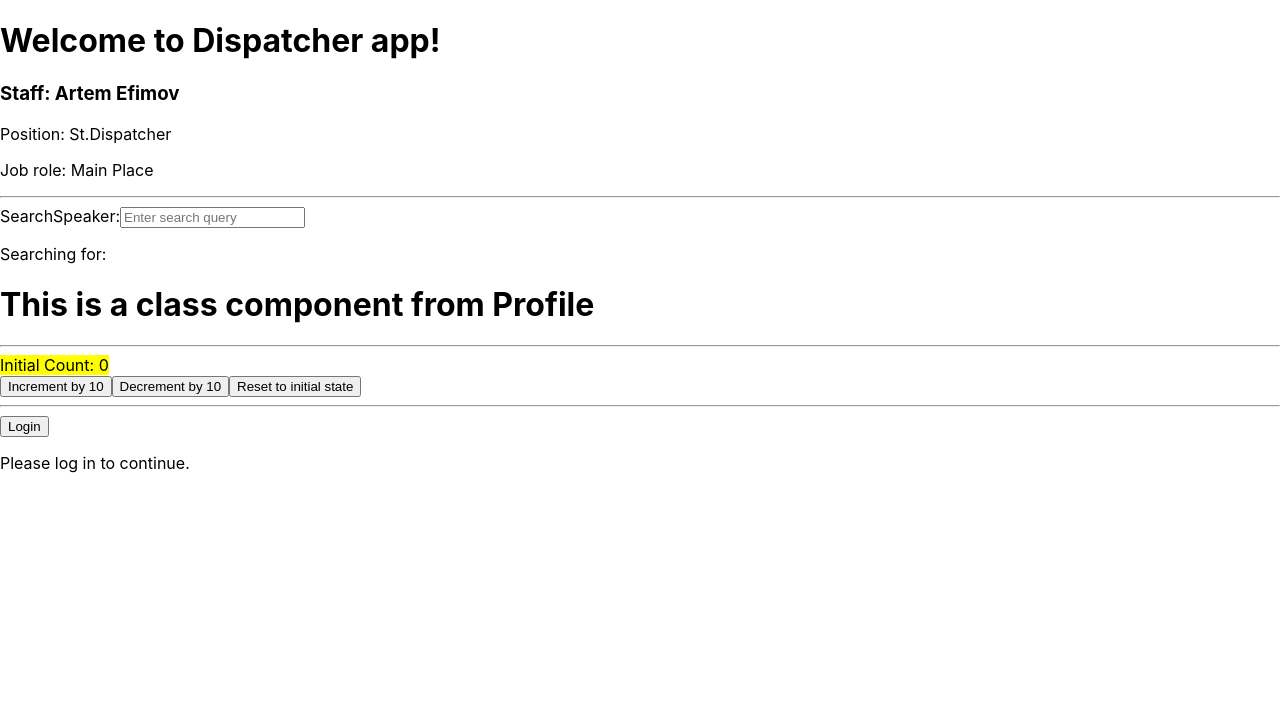
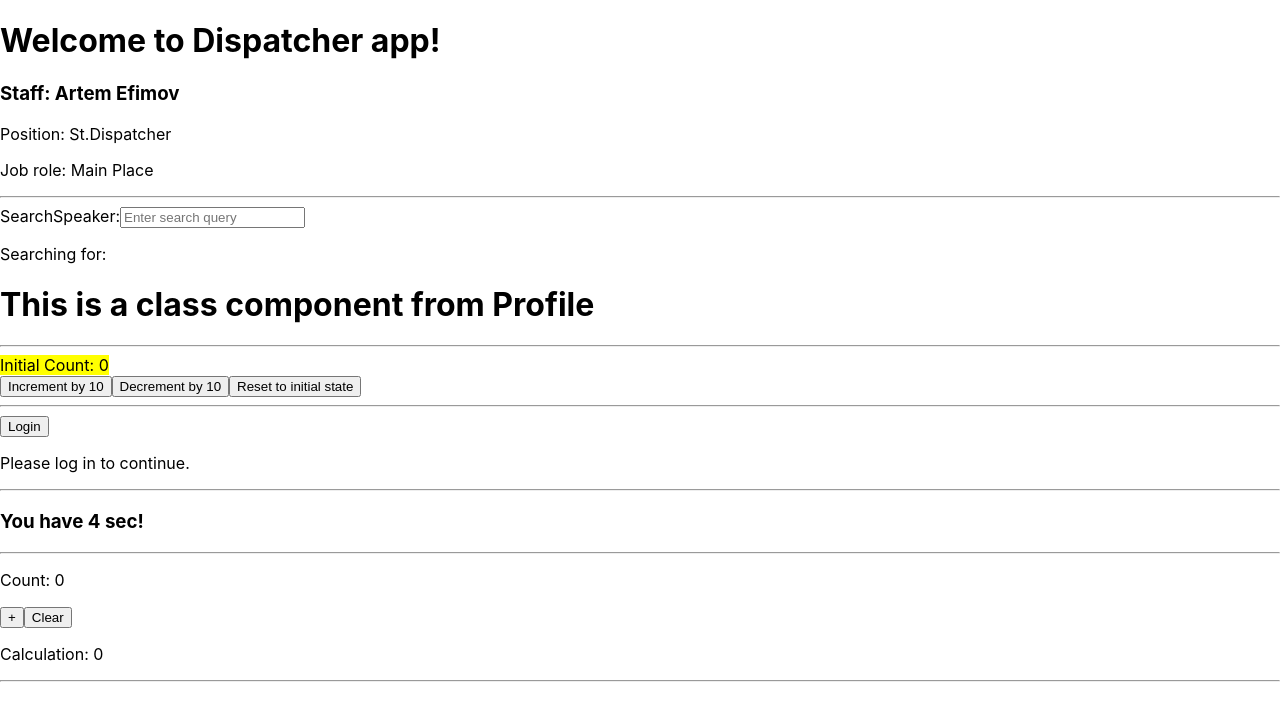
Before and after one commit to MyodsOnline/Flask_React, a React (Create React App) app in the folder frontend/: page / in a window 1280 px wide. Shown: the top 720 px of the page. Built offline with nearby package versions, Linux system fonts and the light colour scheme.

Commit message:
chapter three: 61

```diff
--- a/frontend/src/App.js
+++ b/frontend/src/App.js
@@ -5,7 +5,9 @@ import SearchSpeaker from './SearchSpeaker/SearchSpeaker';
 import BrakeLine from './Utils/utils';
 import Counter from './Utils/Counter';
 import Dashboard from './LoginLogout/LoginLogout';
-
+import UseEffectExample1 from './useEffectExample/useEffectExOne';
+import UseEffectExampleTwo from './useEffectExample/useEffectExTwo';
+import useContextExampleOne from './useContextExamples/useContextExOne';
 
 const SpreakerProfile = (props) => {
   return(
@@ -34,6 +36,12 @@ function App() {
       <Counter />
         <BrakeLine />
       <Dashboard />
+        <BrakeLine />
+      <UseEffectExample1 />
+        <BrakeLine />
+      <UseEffectExampleTwo />
+        <BrakeLine />
+      <useContextExampleOne />
     </div>
   );
 }
--- a/frontend/src/Utils/Counter.jsx
+++ b/frontend/src/Utils/Counter.jsx
@@ -2,6 +2,7 @@ import React, {useState} from 'react'
 
 const Counter = () => {
     const [count, setCount] = useState(0);
+
     const handleIncrementByTen = () => {
         setCount(count + 10);
     };
--- /dev/null
+++ b/frontend/src/useContextExamples/useContextExOne.jsx
@@ -0,0 +1,34 @@
+import React, {useContext, createContext, useState} from "react";
+
+const context = createContext(null)
+
+const useContextExampleOne = () => {
+    const [speakerName] = useState("Fillip Morris");
+
+    return (
+        <context.Provider value={{speakerName}}>
+            <h1>This is Parent Component</h1>
+            <ImmediateChildComponent speakerName={speakerName} />
+        </context.Provider>
+    );
+};
+
+function ImmediateChildComponent({speakerName}) {
+    return (
+        <div>
+            <h2>This is an immediate Child Component</h2><hr/>
+            <GrandChildComponent speakerName={speakerName} />
+        </div>
+    )
+}
+
+function GrandChildComponent({speakerName}) {
+    return (
+        <div>
+            <h2>This is a Grand Child Component</h2><hr/>
+            <h4>Speakers Name: {speakerName}</h4>
+        </div>
+    )
+}
+
+export default useContextExampleOne;
--- /dev/null
+++ b/frontend/src/useEffectExample/useEffectExOne.jsx
@@ -0,0 +1,18 @@
+import React, {useEffect, useState} from "react";
+
+const UseEffectExample1 = () => {
+    const [data, setData] = useState(10);
+
+        useEffect(() => {
+            if (data > 0) {
+                setTimeout(() => {
+                    setData((data) => data - 1);
+                }, 1000);
+            }
+        });
+
+        return <h3>You have {data} sec!</h3>
+
+}
+
+export default UseEffectExample1;
--- /dev/null
+++ b/frontend/src/useEffectExample/useEffectExTwo.jsx
@@ -0,0 +1,23 @@
+import React, {useEffect, useState} from "react";
+
+const UseEffectExampleTwo = () => {
+
+    const [count, setCount] = useState(0);
+    const [calculation, setCalculation] = useState(0);
+
+    useEffect(() => {
+        setCalculation(() => count*2);
+    }, [count]);
+
+    return(
+        <>
+            <p>Count: {count}</p>
+            <button onClick={() => setCount((c) => c + 1)}>+</button>
+            <button onClick={() => setCount(0)}>Clear</button>
+            <p>Calculation: {calculation}</p>
+
+        </>
+    );
+};
+
+export default UseEffectExampleTwo;
```
